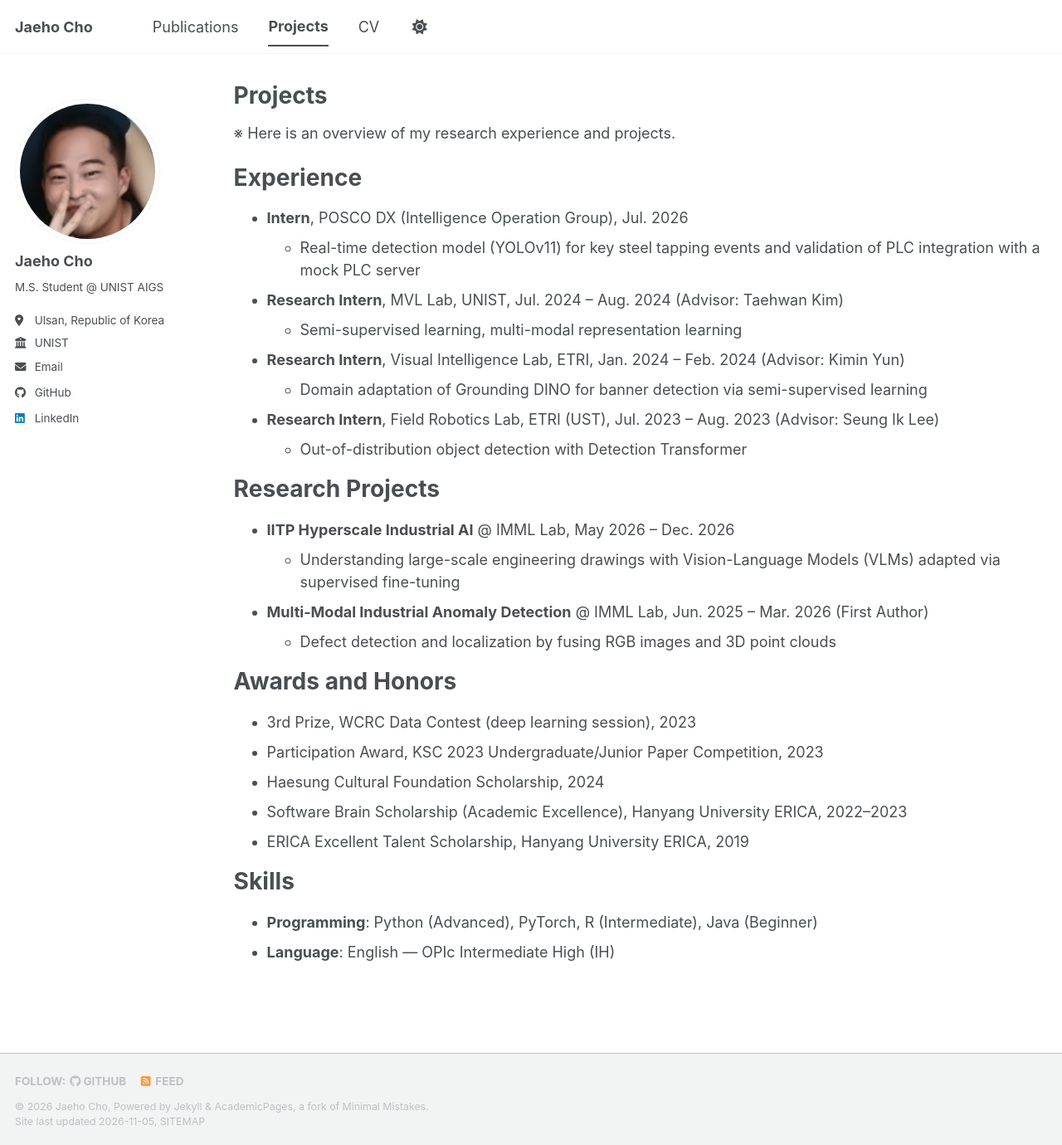
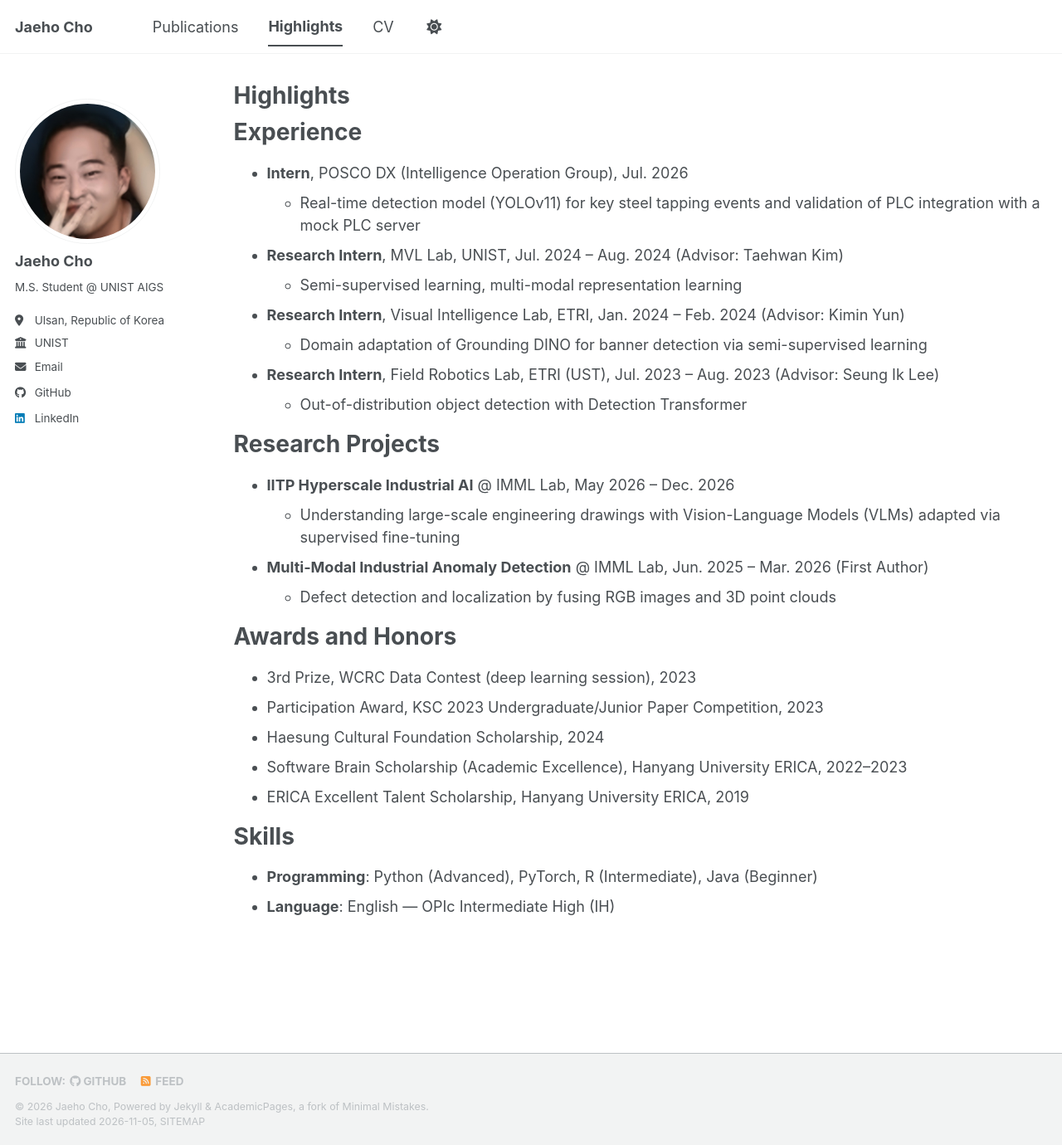
Before and after one commit to ohcoheaj/jaehocho.github.io, a Jekyll site: the page built from _pages/portfolio.html, in a window 1280 px wide and 1380 px high. Shown: the whole window at 83% size. Built offline with Jekyll 4.4.1, drawn with Linux system fonts in a browser that asks for light colours; a script bundle is joined from its source files by our own code; a style sheet for code colours, icons or effects is not loaded.

Commit message:
Rename Projects page to Highlights and drop intro line
Co-Authored-By: Claude Opus 5.5 <noreply@anthropic.com>

```diff
--- a/_data/navigation.yml
+++ b/_data/navigation.yml
@@ -3,7 +3,7 @@ main:
   - title: "Publications"
     url: /publications/
 
-  - title: "Projects"
+  - title: "Highlights"
     url: /portfolio/
 
   - title: "CV"
--- a/_pages/portfolio.html
+++ b/_pages/portfolio.html
@@ -1,6 +1,6 @@
 ---
 layout: archive
-title: "Projects"
+title: "Highlights"
 permalink: /portfolio/
 author_profile: true
 ---
@@ -8,8 +8,6 @@ author_profile: true
 {% include base_path %}
 
 {% capture projects %}
-※ Here is an overview of my research experience and projects.
-
 Experience
 ======
 * **Intern**, POSCO DX (Intelligence Operation Group), Jul. 2026
```
